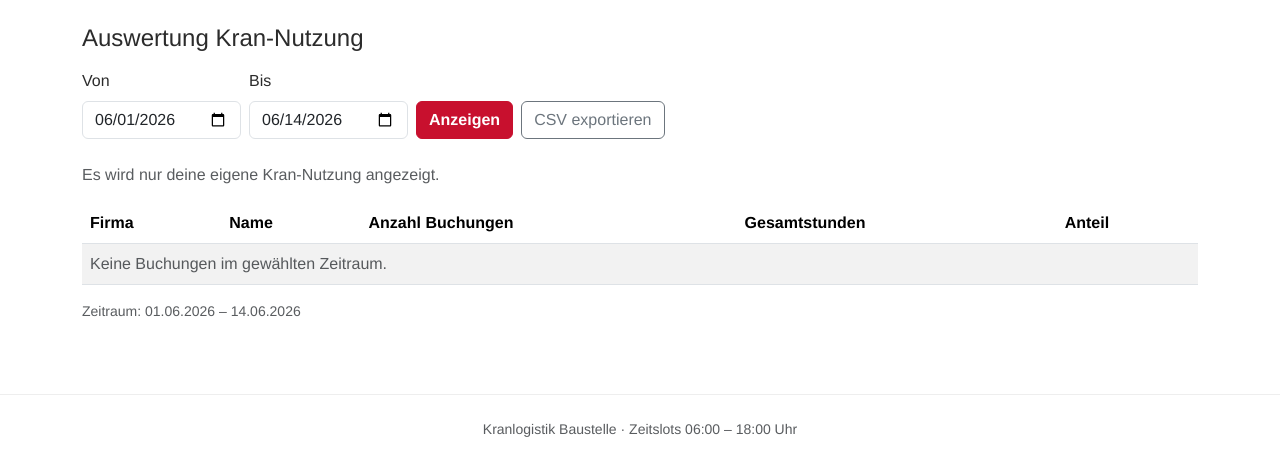
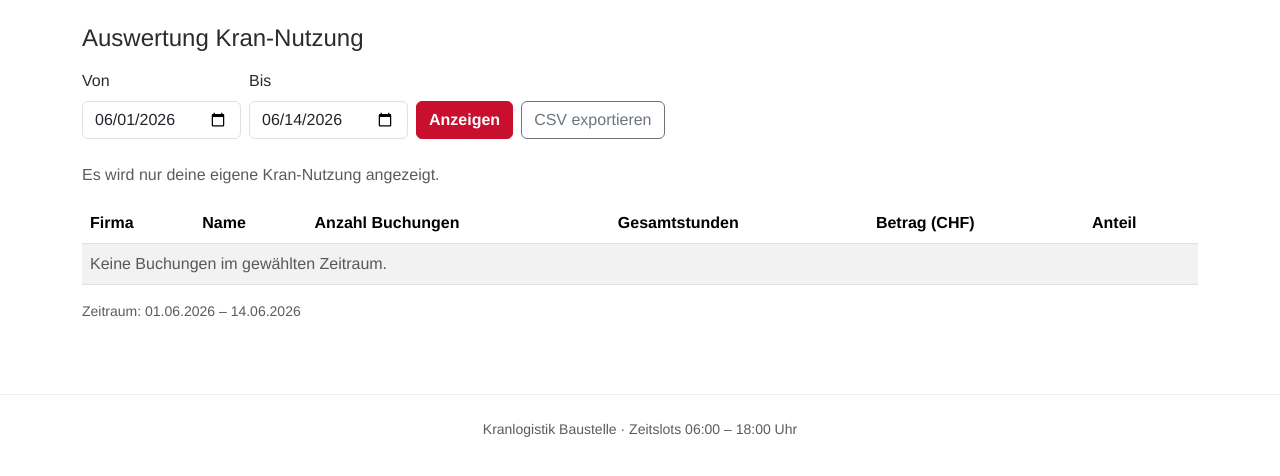
Before and after one commit to Jamas1414/kranlogistik, a Flask app: page /auswertung in a window 1280 px wide. Shown: the part 59-535 px from the top of the page. Run offline with Flask 3, Linux system fonts and the light colour scheme; the visitor is signed in with stand-in values (Sample User, id 1); data that the repository does not hold is empty.

Commit message:
Update auswertung.html

```diff
--- a/templates/auswertung.html
+++ b/templates/auswertung.html
@@ -32,6 +32,7 @@
             <th>Name</th>
             <th>Anzahl Buchungen</th>
             <th>Gesamtstunden</th>
+            <th>Betrag (CHF)</th>
             <th>Anteil</th>
         </tr>
     </thead>
@@ -42,16 +43,17 @@
             <td>{{ e.name }}</td>
             <td>{{ e.anzahl }}</td>
             <td>{{ '%.2f'|format(e.stunden) }}</td>
+            <td>{{ '%.2f'|format(e.betrag) }}</td>
             <td>
-                {% if gesamt_stunden > 0 %}
-                    {{ '%.1f'|format(e.stunden / gesamt_stunden * 100) }} %
+                {% if gesamt_betrag > 0 %}
+                    {{ '%.1f'|format(e.betrag / gesamt_betrag * 100) }} %
                 {% else %}
                     -
                 {% endif %}
             </td>
         </tr>
         {% else %}
-        <tr><td colspan="5" class="text-muted">Keine Buchungen im gewählten Zeitraum.</td></tr>
+        <tr><td colspan="6" class="text-muted">Keine Buchungen im gewählten Zeitraum.</td></tr>
         {% endfor %}
     </tbody>
     {% if ergebnisse %}
@@ -60,6 +62,7 @@
             <td colspan="2">Gesamt</td>
             <td>{{ gesamt_buchungen }}</td>
             <td>{{ '%.2f'|format(gesamt_stunden) }}</td>
+            <td>{{ '%.2f'|format(gesamt_betrag) }}</td>
             <td>100 %</td>
         </tr>
     </tfoot>
```
